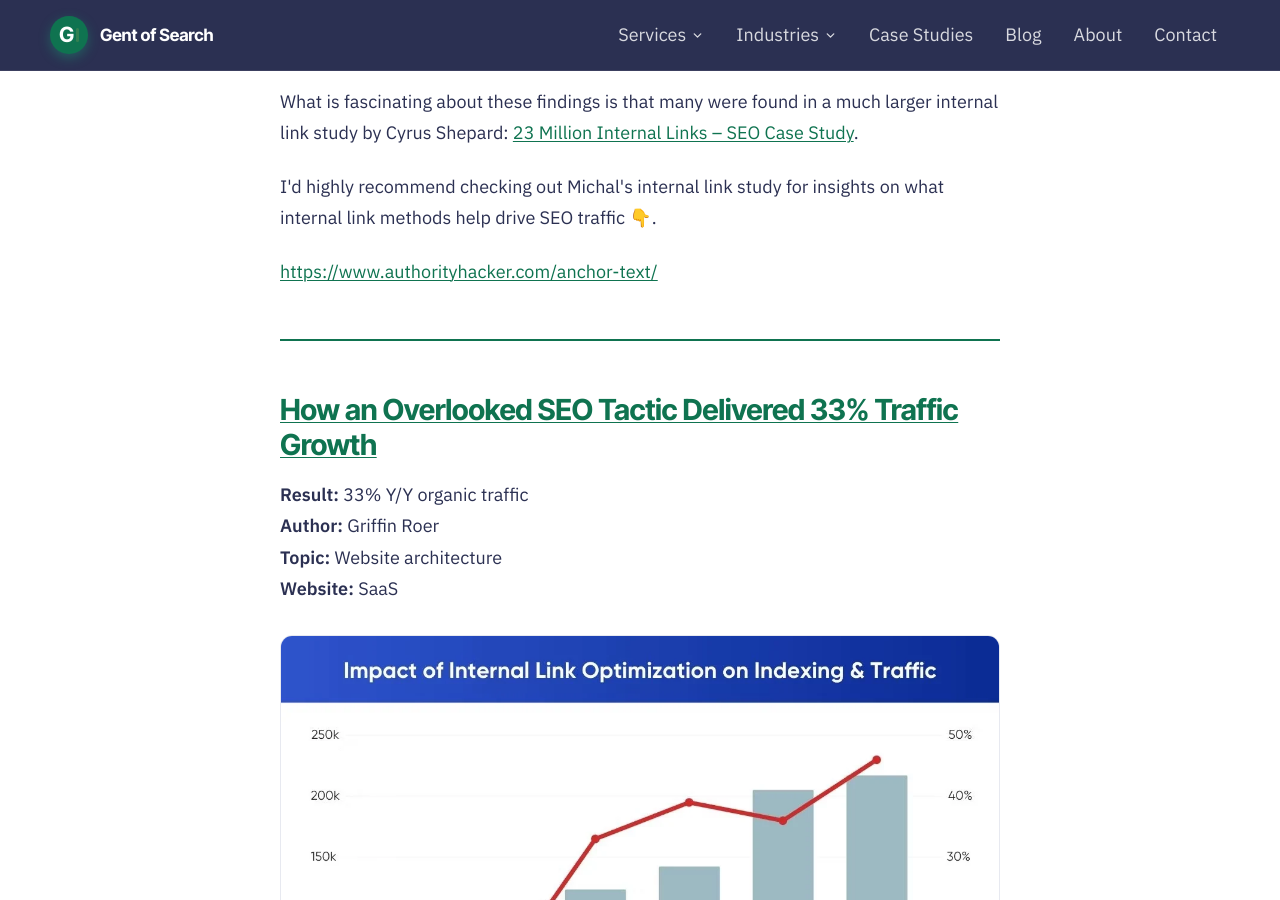
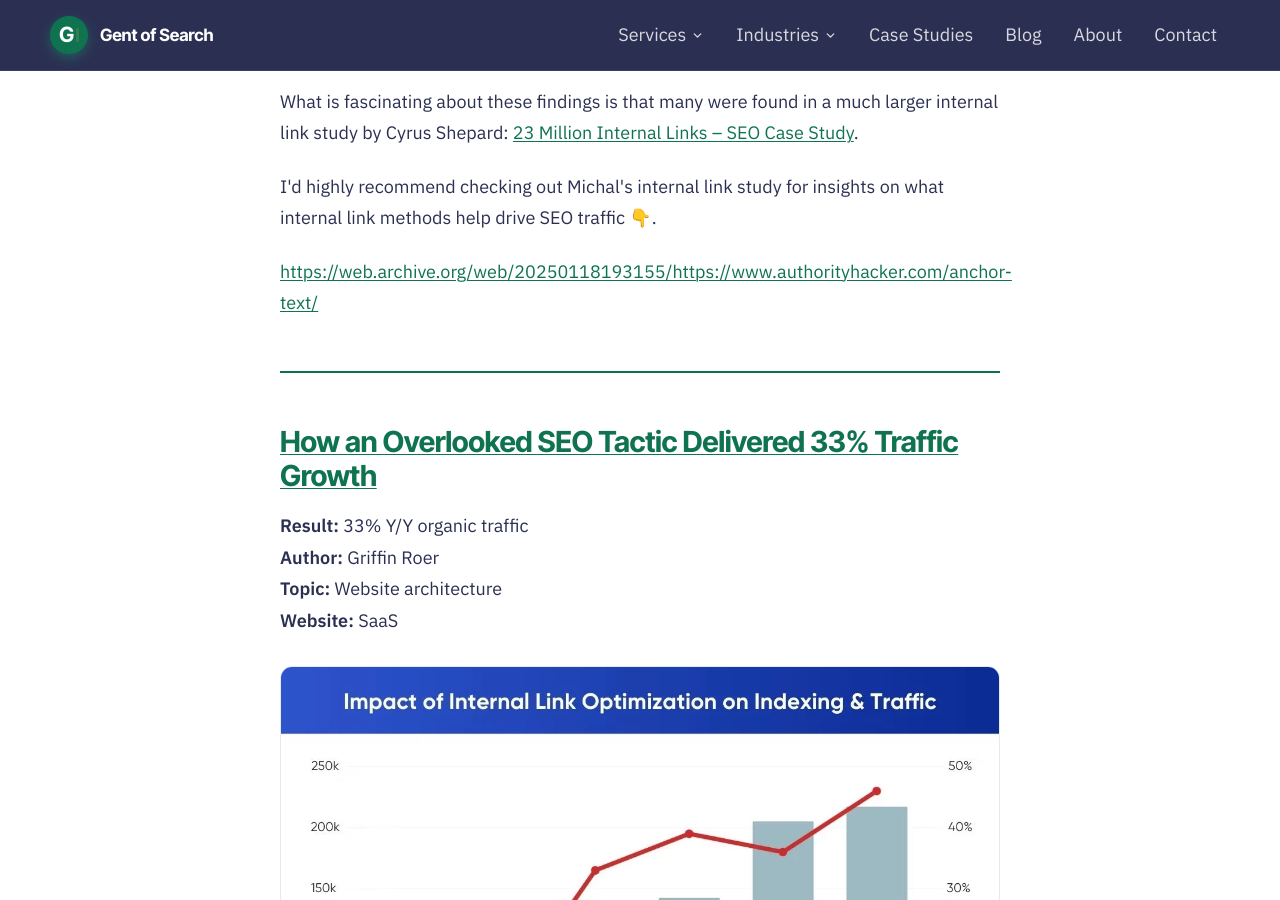
Before and after one commit to Gent-of-Search/gentofsearch.com, a Jekyll site: the page built from _posts/2023-07-20-internal-linking-case-studies.md, in a window 1280 px wide and 900 px high, scrolled down 4325 px. Built offline with Jekyll 4.4.1, drawn with Linux system fonts in a browser that asks for light colours; part of the change alters nothing that is shown.

Commit message:
Point Authority Hacker anchor text links to archive.org copy
Co-Authored-By: Claude Opus 5.5 <noreply@anthropic.com>

```diff
--- a/_posts/2023-07-20-internal-linking-case-studies.md
+++ b/_posts/2023-07-20-internal-linking-case-studies.md
@@ -58,7 +58,7 @@ read_time: "7 min read"
 
 <hr>
 
-<h2><a href="https://www.authorityhacker.com/anchor-text/" target="_blank" rel="noopener">The Data-Backed Anchor Text Optimization Formula For Maximum SEO Results</a></h2>
+<h2><a href="https://web.archive.org/web/20250118193155/https://www.authorityhacker.com/anchor-text/" target="_blank" rel="noopener">The Data-Backed Anchor Text Optimization Formula For Maximum SEO Results</a></h2>
 <p><strong>Result:</strong> Plenty of insights into what internal link factors make pages rank in the top 1-3<br>
 <strong>Author:</strong> Michal Ugor<br>
 <strong>Topic:</strong> Website architecture<br>
@@ -76,7 +76,7 @@ read_time: "7 min read"
 </ul>
 <p>What is fascinating about these findings is that many were found in a much larger internal link study by Cyrus Shepard: <a href="https://zyppy.com/seo/internal-links/seo-study/" target="_blank" rel="noopener">23 Million Internal Links – SEO Case Study</a>.</p>
 <p>I'd highly recommend checking out Michal's internal link study for insights on what internal link methods help drive SEO traffic 👇.</p>
-<p><a href="https://www.authorityhacker.com/anchor-text/" target="_blank" rel="noopener">https://www.authorityhacker.com/anchor-text/</a></p>
+<p><a href="https://web.archive.org/web/20250118193155/https://www.authorityhacker.com/anchor-text/" target="_blank" rel="noopener">https://web.archive.org/web/20250118193155/https://www.authorityhacker.com/anchor-text/</a></p>
 
 <hr>
 
```
